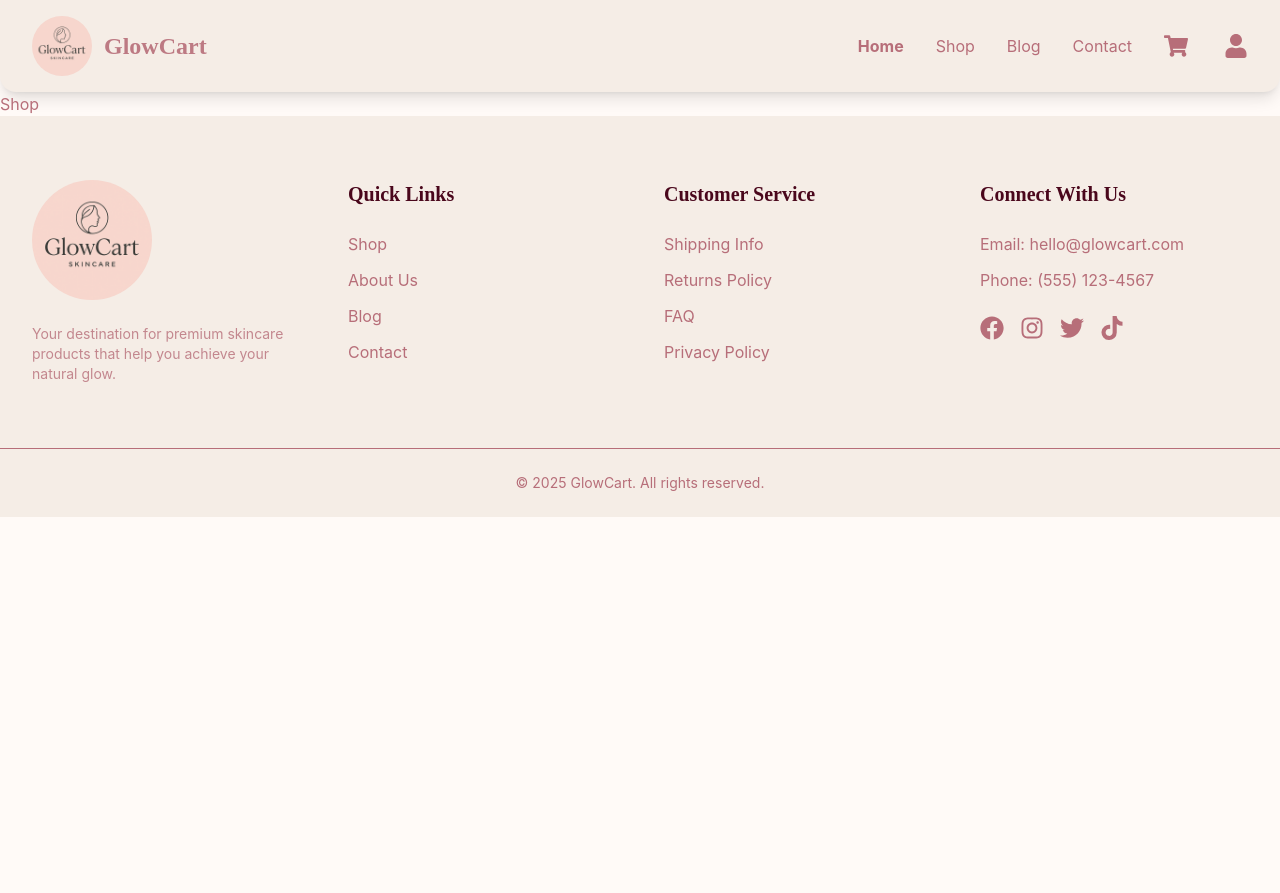
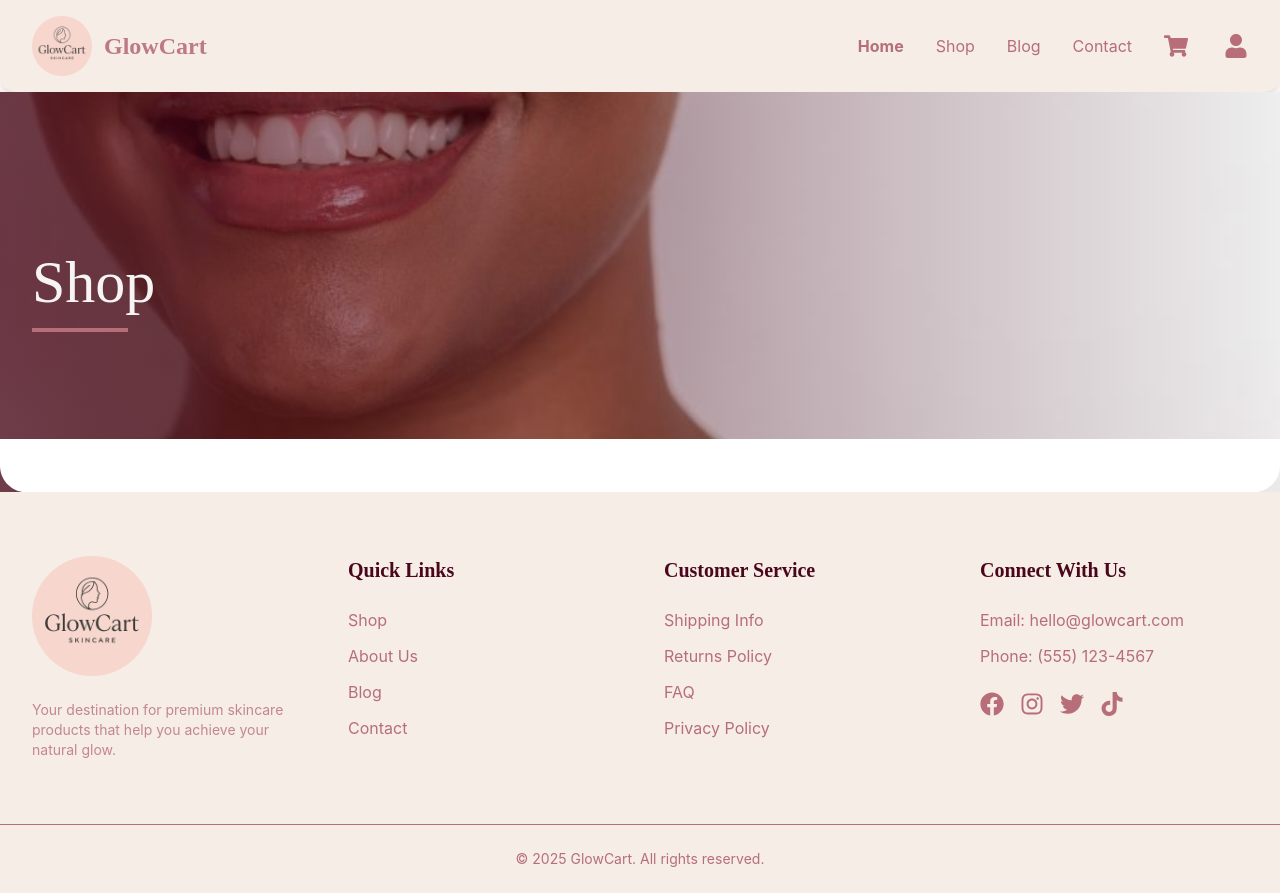
Before and after one commit to Stephen-Ogunjobi/glowcart, a Next.js app: page /shop in a window 1280 px wide. Before the commit the page ends 800 px from the top, so only its background shows below. Built offline with nearby package versions, Linux system fonts and the light colour scheme.

Commit message:
page header

```diff
--- /dev/null
+++ b/app/_components/Banner.tsx
@@ -0,0 +1,51 @@
+import Image from "next/image";
+
+export default function Banner({
+  image,
+  name,
+}: {
+  image: string;
+  name: string;
+}) {
+  return (
+    <div className="relative h-[50vh] min-h-[400px] w-full overflow-hidden">
+      {/* Background Image with Gradient Overlay */}
+      <div className="absolute inset-0">
+        <Image
+          src={image}
+          alt={name}
+          fill
+          className="object-cover object-[center_35%] scale-110"
+          priority
+        />
+        <div className="absolute inset-0 bg-gradient-to-r from-[#4A071C]/70 to-transparent" />
+      </div>
+
+      {/* Content Container */}
+      <div className="relative h-full max-w-7xl mx-auto px-8 flex flex-col justify-center">
+        <div className="max-w-2xl">
+          <h1 className="text-5xl md:text-6xl font-playfair text-white mb-4 opacity-95">
+            {name}
+          </h1>
+          <div className="h-1 w-24 bg-[var(--color-rose-gold)]" />
+        </div>
+      </div>
+
+      {/* Bottom Curve */}
+      <div className="absolute bottom-0 left-0 right-0">
+        <svg
+          viewBox="0 0 1440 60"
+          fill="none"
+          xmlns="http://www.w3.org/2000/svg"
+          className="w-full h-auto"
+          preserveAspectRatio="none"
+        >
+          <path
+            d="M0 0L1440 0V30C1440 46.5685 1426.57 60 1410 60H30C13.4315 60 0 46.5685 0 30V0Z"
+            fill="white"
+          />
+        </svg>
+      </div>
+    </div>
+  );
+}
--- a/app/shop/page.tsx
+++ b/app/shop/page.tsx
@@ -1,7 +1,9 @@
+import Banner from "../_components/Banner";
+
 export default function page() {
   return (
     <div>
-      <p>Shop</p>
+      <Banner image="/shop-subhero.jpg" name="Shop" />
     </div>
   );
 }
```
